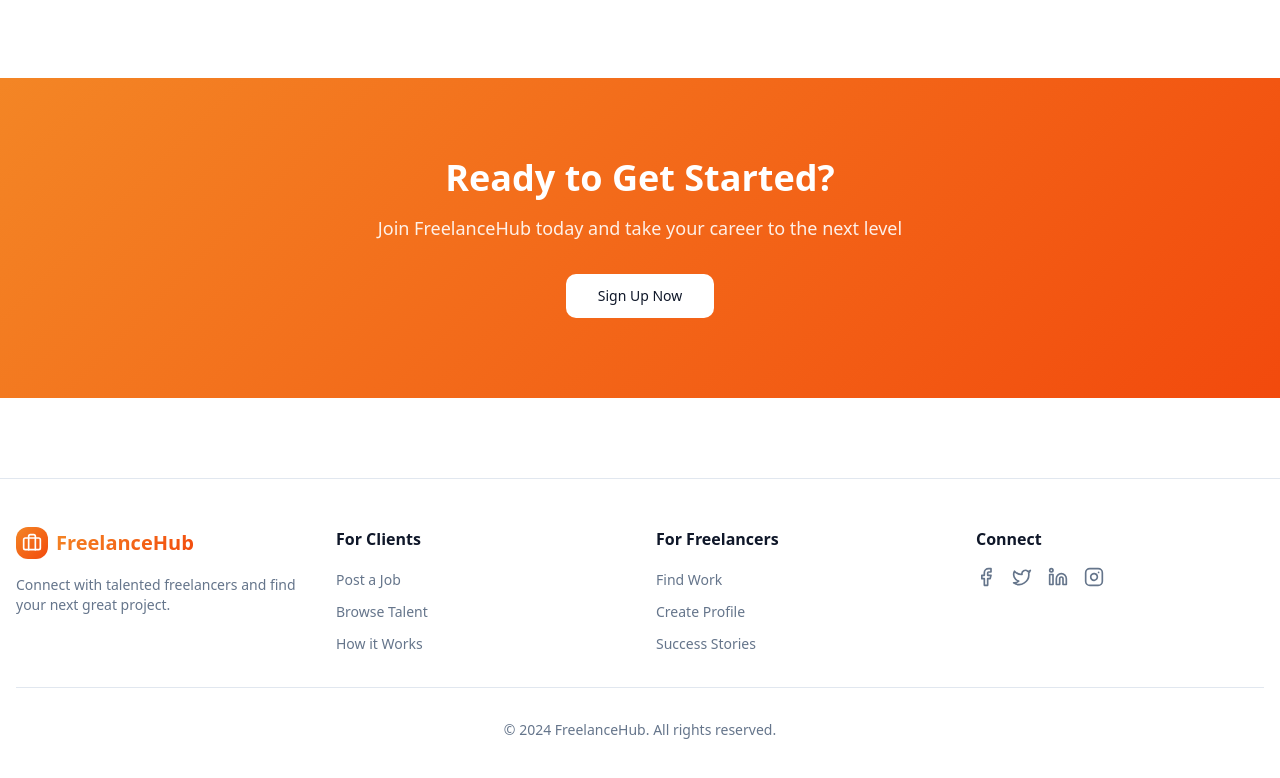
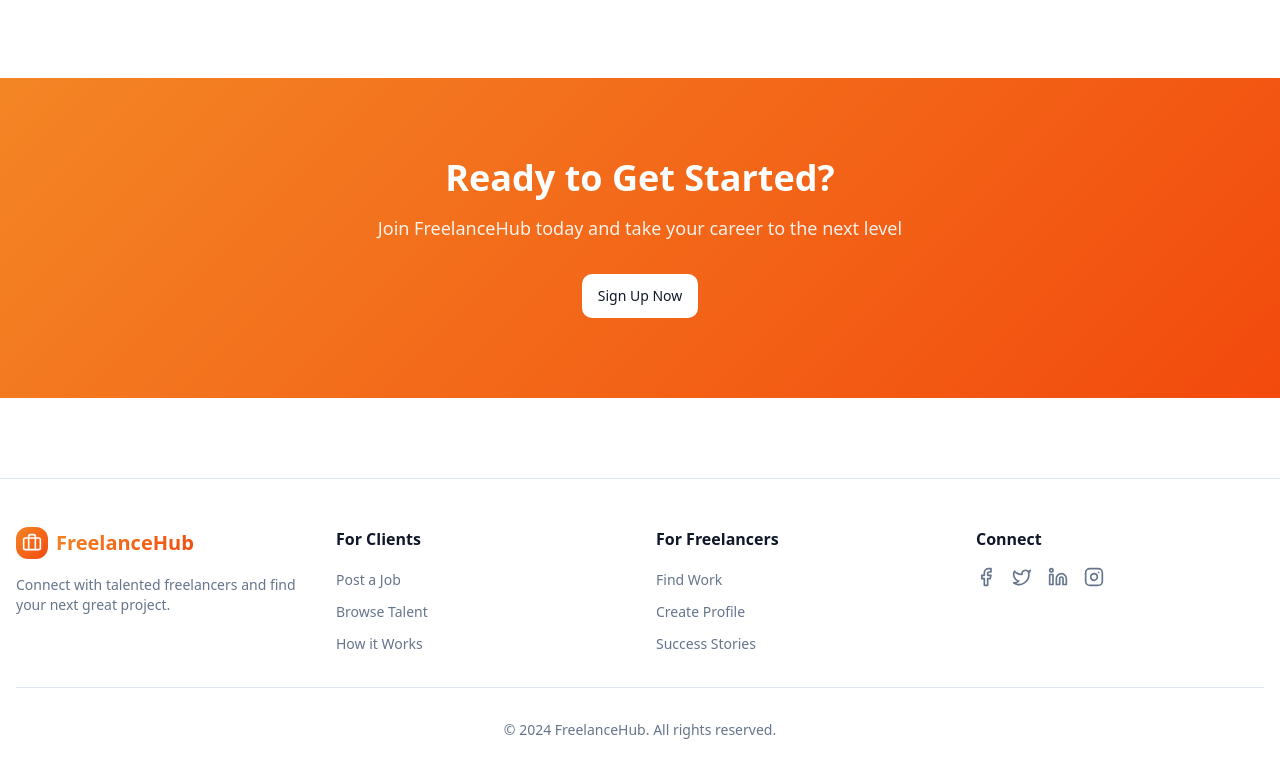
Before and after one commit to Shri1927/Freelancer-job-MarketPlace, a React (Vite) app in the folder Frontend/: page / in a window 1280 px wide. Shown: the part 3519-4297 px from the top of the page. Built offline with nearby package versions, Linux system fonts and the light colour scheme.

Commit message:
Update button.tsx

```diff
--- a/Frontend/src/components/ui/button.tsx
+++ b/Frontend/src/components/ui/button.tsx
@@ -19,7 +19,7 @@ const buttonVariants = cva(
       size: {
         default: "h-10 px-4 py-2",
         sm: "h-9 rounded-md px-3 py-4",
-        lg: "h-11 rounded-md px-8 py-4",
+        lg: "h-11 rounded-md p-4",
         icon: "h-10 w-10",
       },
     },
```
